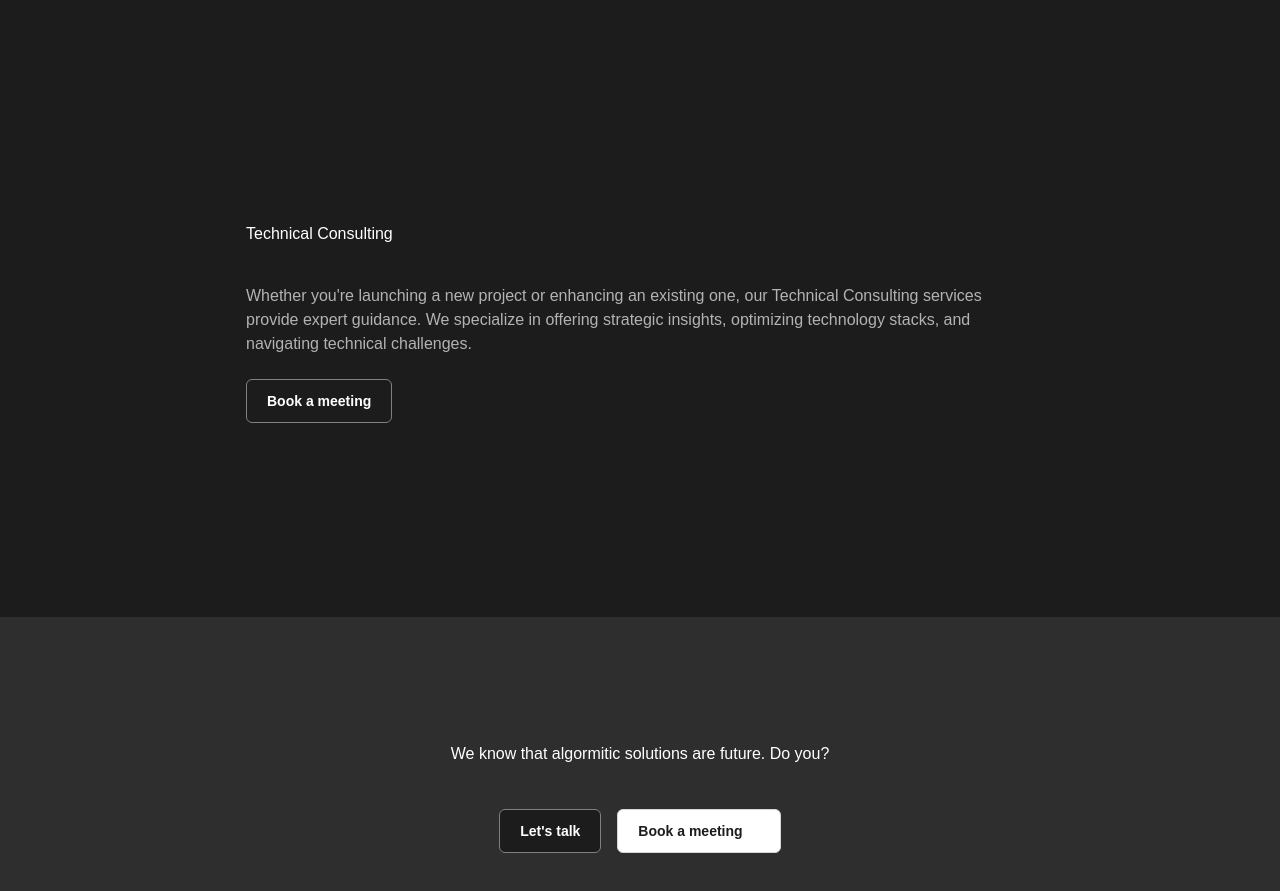
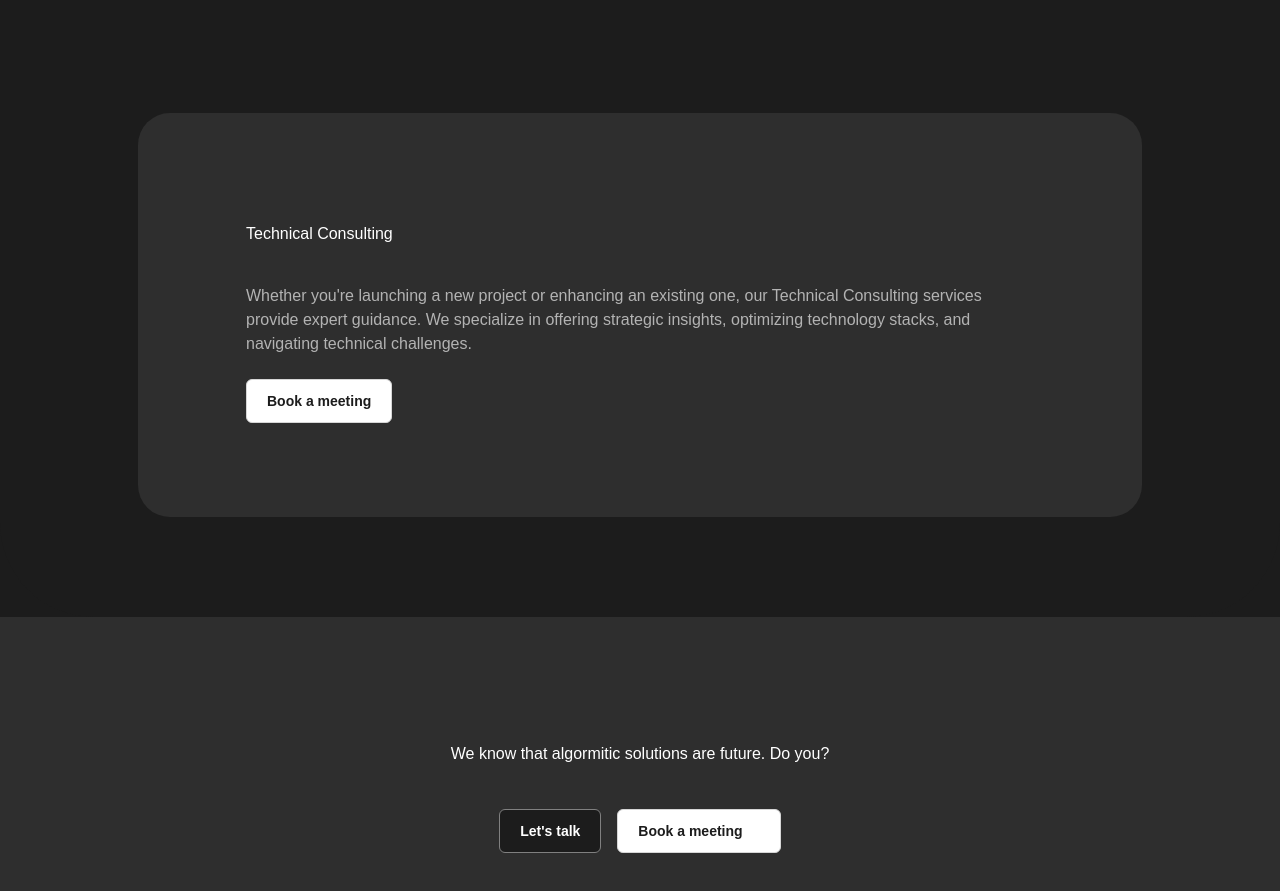
Before and after one commit to Nospoko/epr-landing, a Next.js app in the folder algrtm/: page /customSolutions in a window 1280 px wide. Shown: the part 1748-2639 px from the top of the page. Built offline with nearby package versions, Linux system fonts and the light colour scheme.

Commit message:
Solved problem with RoundedTextComponent darMode changing

```diff
--- a/algrtm/src/app/customSolutions/page.js
+++ b/algrtm/src/app/customSolutions/page.js
@@ -15,9 +15,12 @@ const CustomSolutions = () => {
         <OfferSection />
         <TechnologiesSection />
         <RoundedTextComponent
-          backgroundColor="neutralLight-neutral10 dark:neutralDark-neutral90"
-          textTitleColor="neutralLight-neutral100 dark:neutralDark-neutral100"
-          textParagraph1Color="neutralLight-neutral60 dark:neutralDark-neutral60"
+          backgroundColor="neutralLight-neutral10"
+          backgroundColorDark="neutralDark-neutral90"
+          textTitleColor="neutralLight-neutral100"
+          textTitleColorDark="neutralDark-neutral10"
+          textParagraph1Color="neutralLight-neutral60"
+          textParagraph1ColorDark="neutralDark-neutral60"
           gap="6"
           version="version2"
           showButton={true}
--- a/algrtm/src/app/pianoRoll/page.js
+++ b/algrtm/src/app/pianoRoll/page.js
@@ -15,8 +15,11 @@ function PianoRoll() {
         <RoundedTextComponent
           version="version3"
           backgroundColor="neutralLight-neutral10"
+          backgroundColorDark="neutralDark-neutral90"
           textTitleColor="neutralLight-neutral100"
+          textTitleColorDark="neutralDark-neutral10"
           textParagraph1Color="neutralLight-neutral60"
+          textParagraph2ColorDark="neutralDark-neutral60"
           gap="6"
         />
         <StoryComponent />
--- a/algrtm/src/components/RoundedTextComponent.js
+++ b/algrtm/src/components/RoundedTextComponent.js
@@ -43,7 +43,7 @@ const RoundedTextComponent = ({
         </div>
         {showButton && (
           <div className="mt-[0.5rem]">
-            <CustomLink variant="secondary" text="Book a meeting"></CustomLink>
+            <CustomLink variant="primary" text="Book a meeting"></CustomLink>
           </div>
         )}
       </div>
```
